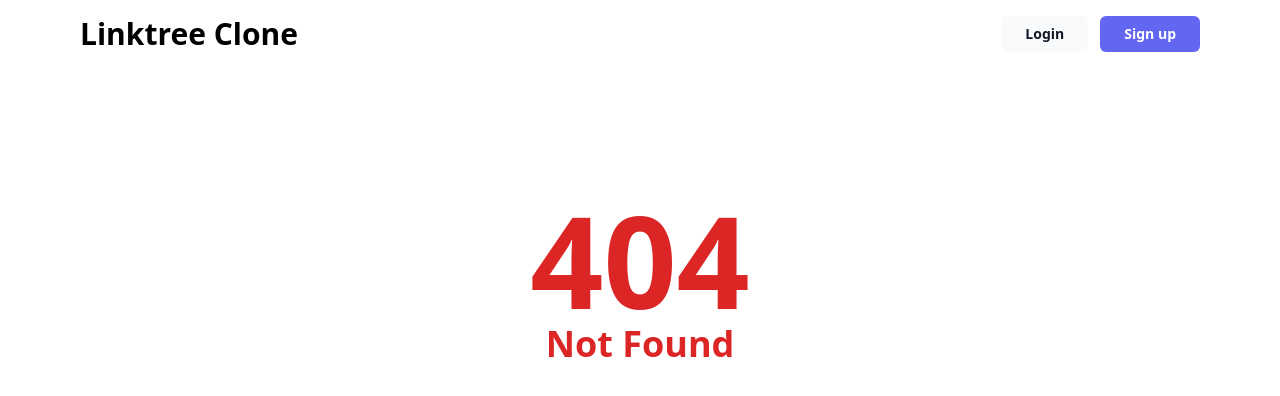
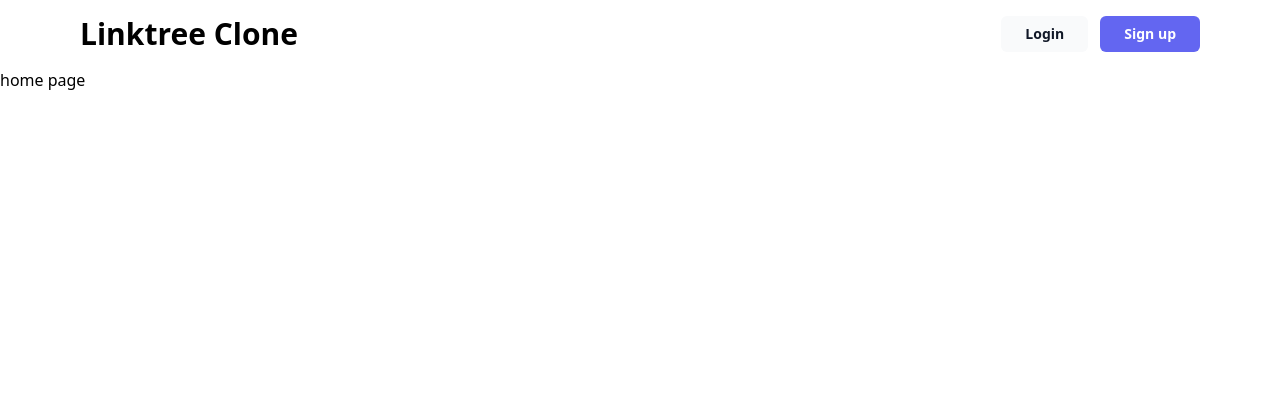
Before and after one commit to DogukanUrker/LinktreeClone, a React (Vite) app in the folder frontend/: page / in a window 1280 px wide. Before the commit this address had no page. Shown: the top 396 px of the page. Built offline with nearby package versions, Linux system fonts and the light colour scheme.

Commit message:
added 'index' page

```diff
--- a/frontend/src/App.tsx
+++ b/frontend/src/App.tsx
@@ -1,4 +1,4 @@
-import { Routes, Route, useParams } from "react-router-dom";
+import { Routes, Route } from "react-router-dom";
 import Login from "./views/login";
 import Register from "./views/register";
 import Profile from "./views/profile";
@@ -7,6 +7,7 @@ import Edit from "./views/edit";
 import { RequireToken } from "./utils/auth";
 import Navbar from "./components/navbar";
 import NotFound from "./views/notFound";
+import Index from "./views/index";
 function App() {
   return (
     <>
@@ -14,6 +15,7 @@ function App() {
       <div className="App">
         <Navbar></Navbar>
         <Routes>
+          <Route path="/" element={<Index />} />
           <Route path="*" element={<NotFound />} />
           <Route path="/login" element={<Login />} />
           <Route path="/register" element={<Register />} />
--- /dev/null
+++ b/frontend/src/views/index.tsx
@@ -0,0 +1,9 @@
+export default function index() {
+  return (
+    <>
+      <div className="">
+        <h1>home page</h1>
+      </div>
+    </>
+  );
+}
```
